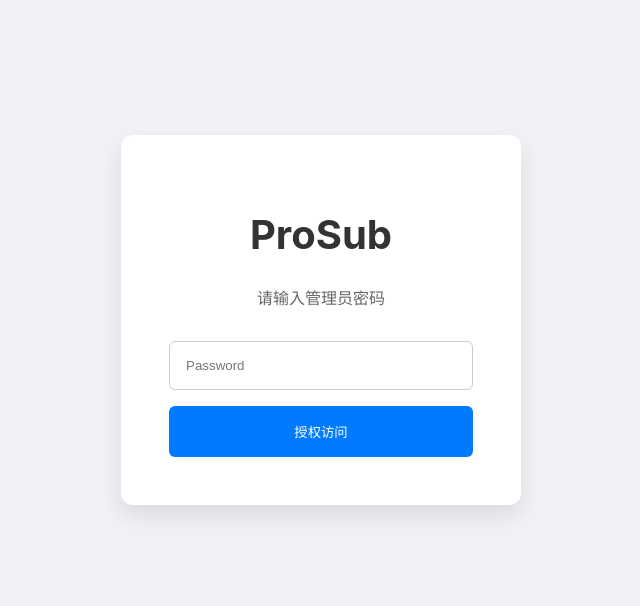
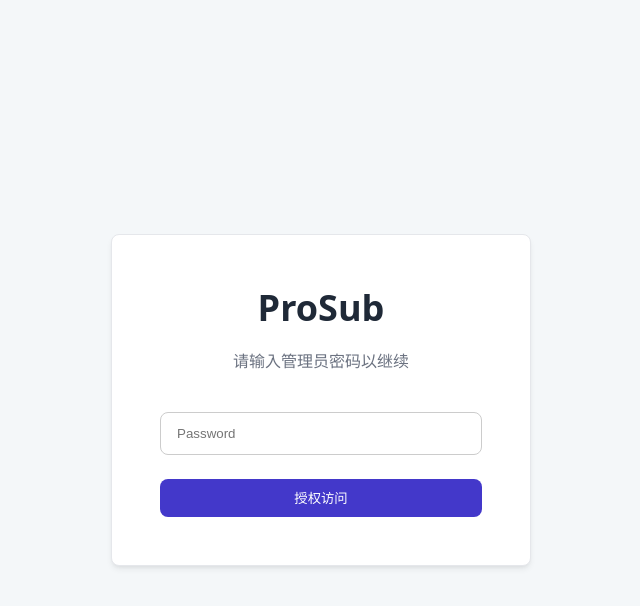
Before and after one commit to imzyb/ProSub, a Vue app: page /dashboard/nodes in a window 1280 px wide. Shown: the top 606 px of the page, without its empty margins (319-959 px from the left). Built offline with nearby package versions, Linux system fonts and the light colour scheme; no server answers.

Commit message:
优化界面

```diff
--- a/src/assets/main.css
+++ b/src/assets/main.css
@@ -1,116 +1,73 @@
 /* src/assets/main.css */
 
-/* 1. 定义全局设计语言 (CSS 变量) */
+/* 1. 定义全局设计语言 */
 :root {
-  --font-sans: -apple-system, BlinkMacSystemFont, 'Segoe UI', Roboto, 'Helvetica Neue', Arial, sans-serif;
+  --font-sans: system-ui, -apple-system, BlinkMacSystemFont, 'Segoe UI', Roboto, 'Helvetica Neue', Arial, sans-serif;
   --font-mono: ui-monospace, SFMono-Regular, Menlo, Monaco, Consolas, "Liberation Mono", "Courier New", monospace;
-
-  --color-background: #f8f9fa; /* 更柔和的背景灰 */
-  --color-surface: #ffffff;    /* 卡片等表面颜色 */
-  --color-border: #e9ecef;     /* 边框和分割线颜色 */
-
-  --text-primary: #212529;      /* 主要文字颜色 */
-  --text-secondary: #6c757d;   /* 次要文字颜色 */
+  --color-background: #f4f7f9;
+  --color-surface: #ffffff;
+  --color-border: #e5e7eb;
+  --text-primary: #1f2937;
+  --text-secondary: #6b7280;
   --text-light: #ffffff;
-
-  --primary: #4f46e5;         /* 主题色 - 鲜艳的靛蓝色 */
-  --primary-hover: #4338ca;
-  --danger: #dc3545;
-  --danger-hover: #c82333;
-  --success: #198754;
-  --warning: #ffc107;
-  --warning-text: #212529; /* 黄色按钮上的深色文字 */
-  --secondary: #6c757d;
-  --secondary-hover: #5a6268;
-
-  --border-radius: 0.5rem; /* 8px 圆角 */
-  --shadow-sm: 0 1px 2px 0 rgb(0 0 0 / 0.05);
-  --shadow-md: 0 4px 6px -1px rgb(0 0 0 / 0.1), 0 2px 4px -2px rgb(0 0 0 / 0.1);
+  --primary: #4338ca; /* 更深的靛蓝 */
+  --primary-hover: #3730a3;
+  --danger: #ef4444;
+  --danger-hover: #dc2626;
+  --success: #16a34a;
+  --warning: #f59e0b;
+  --warning-text: #1f2937;
+  --secondary: #64748b;
+  --border-radius: 0.5rem;
+  --shadow-md: 0 4px 6px -1px rgb(0 0 0 / 0.07), 0 2px 4px -2px rgb(0 0 0 / 0.07);
 }
 
-/* 2. 全局基础样式重置 */
-html {
+/* 2. 基础样式重置 */
+*, *::before, *::after { box-sizing: border-box; }
+body {
+  margin: 0;
   font-family: var(--font-sans);
   color: var(--text-primary);
   background-color: var(--color-background);
-}
-
-body, #app {
-  margin: 0;
   -webkit-font-smoothing: antialiased;
   -moz-osx-font-smoothing: grayscale;
 }
 
-* {
-  box-sizing: border-box;
-}
-
-/* 3. 统一的组件基础样式 */
+/* 3. 统一组件样式 */
 .card {
   background-color: var(--color-surface);
   border-radius: var(--border-radius);
-  padding: 1.5rem;
-  box-shadow: var(--shadow-sm);
+  padding: 2rem;
+  box-shadow: var(--shadow-md);
   border: 1px solid var(--color-border);
 }
 
-hr {
-  border: none;
-  border-top: 1px solid var(--color-border);
-  margin: 1.5rem 0;
+h2 {
+  font-size: 1.25rem;
+  font-weight: 600;
+  margin: 0 0 1.5rem 0;
+  padding-bottom: 1rem;
+  border-bottom: 1px solid var(--color-border);
 }
 
-input, select {
-    width: 100%;
-    padding: 0.75rem;
-    border: 1px solid #ced4da;
-    border-radius: var(--border-radius);
-    background-color: #fff;
-    transition: border-color 0.2s, box-shadow 0.2s;
-}
-input:focus, select:focus {
-    outline: none;
-    border-color: var(--primary);
-    box-shadow: 0 0 0 3px rgb(79 70 229 / 0.2);
-}
-
-/* 4. 统一的按钮系统 */
 button {
   padding: 0.6rem 1.2rem;
   border: none;
   border-radius: var(--border-radius);
   cursor: pointer;
   font-weight: 500;
-  transition: all 0.2s ease-in-out;
+  transition: all 0.2s;
   display: inline-flex;
   align-items: center;
   justify-content: center;
   gap: 0.5rem;
 }
-button:hover {
-    transform: translateY(-1px);
-    box-shadow: var(--shadow-md);
-}
-button:active {
-    transform: translateY(0);
-    box-shadow: var(--shadow-sm);
-}
-button:disabled {
-  cursor: not-allowed;
-  opacity: 0.6;
-  transform: none;
-  box-shadow: none;
-}
-
+button:hover { filter: brightness(1.1); }
+button:active { transform: scale(0.98); }
+button:disabled { cursor: not-allowed; opacity: 0.6; }
 .btn-primary { background-color: var(--primary); color: var(--text-light); }
 .btn-primary:hover { background-color: var(--primary-hover); }
-
 .btn-secondary { background-color: var(--secondary); color: var(--text-light); }
-.btn-secondary:hover { background-color: var(--secondary-hover); }
-
 .btn-danger { background-color: var(--danger); color: var(--text-light); }
-.btn-danger:hover { background-color: var(--danger-hover); }
-
 .btn-warning { background-color: var(--warning); color: var(--warning-text); }
-
 .btn-success { background-color: var(--success); color: var(--text-light); }
--- a/src/views/DashboardView.vue
+++ b/src/views/DashboardView.vue
@@ -27,40 +27,44 @@ async function handleLogout() {
 <template>
   <div class="dashboard-layout">
     <header class="dashboard-header">
-      <div class="header-main">
-        <h1>ProSub</h1>
-        <button @click="handleLogout" class="logout-btn">登出</button>
+      <div class="header-content">
+        <h1 class="logo">ProSub</h1>
+        <nav class="dashboard-nav">
+          <RouterLink to="/dashboard/nodes" class="nav-link">节点管理</RouterLink>
+          <RouterLink to="/dashboard/profiles" class="nav-link">输出配置</RouterLink>
+          <RouterLink to="/dashboard/settings" class="nav-link">系统设置</RouterLink>
+        </nav>
       </div>
-      <nav class="dashboard-nav">
-        <RouterLink to="/dashboard/nodes" class="nav-link">节点管理</RouterLink>
-        <RouterLink to="/dashboard/profiles" class="nav-link">输出配置</RouterLink>
-        <RouterLink to="/dashboard/settings" class="nav-link">系统设置</RouterLink>
-      </nav>
+      <button @click="handleLogout" class="logout-btn">登出</button>
     </header>
     <main class="dashboard-main-content">
       <RouterView />
     </main>
   </div>
 </template>
-
 <style scoped>
-.dashboard-layout { display: flex; flex-direction: column; height: 100vh; background-color: #f0f2f5; }
-.dashboard-header { padding: 0 1.5rem; background-color: white; border-bottom: 1px solid #dee2e6; flex-shrink: 0; }
-.header-main { display: flex; align-items: center; justify-content: space-between; height: 60px; }
-h1 { font-size: 1.5rem; font-weight: 600; color: #333; }
-.dashboard-nav { display: flex; gap: 1rem; }
-.nav-link { padding: 0.75rem 0; margin-bottom: -1px; text-decoration: none; color: #495057; font-weight: 500; border-bottom: 3px solid transparent; transition: all 0.2s ease-in-out; }
-.nav-link:hover { color: #007bff; }
-.router-link-exact-active { color: #007bff; border-bottom-color: #007bff; }
-.logout-btn { background-color: transparent; color: #6c757d; border: 1px solid #ced4da; padding: 0.4rem 0.8rem; border-radius: 5px; font-weight: 500; cursor: pointer; transition: all 0.2s; }
-.logout-btn:hover { background-color: #6c757d; color: white; }
-.dashboard-main-content { flex-grow: 1; overflow-y: auto; padding: 1.5rem; }
+.dashboard-layout { display: flex; flex-direction: column; min-height: 100vh; }
+.dashboard-header {
+  background: var(--color-surface);
+  border-bottom: 1px solid var(--color-border);
+  padding: 0 2rem;
+  display: flex;
+  align-items: center;
+  justify-content: space-between;
+  height: 64px;
+}
+.header-content { display: flex; align-items: center; }
+.logo { font-size: 1.5rem; font-weight: 700; margin: 0; }
+.dashboard-nav { display: flex; margin-left: 2.5rem; }
+.nav-link { padding: 0 0.5rem; line-height: 64px; text-decoration: none; color: var(--text-secondary); font-weight: 500; border-bottom: 3px solid transparent; }
+.nav-link:hover { color: var(--text-primary); }
+.router-link-exact-active { color: var(--primary); border-bottom-color: var(--primary); }
+.logout-btn { background-color: var(--color-background); color: var(--text-secondary); border: 1px solid var(--color-border); }
+.dashboard-main-content { flex-grow: 1; padding: 2rem; }
 
 @media (max-width: 768px) {
-  .dashboard-header { padding: 0; }
-  .header-main { padding: 0 1rem; }
-  .dashboard-nav { width: 100%; gap: 0; border-top: 1px solid #dee2e6; }
-  .nav-link { flex-grow: 1; text-align: center; padding: 0.75rem 0.5rem; }
-  .dashboard-main-content { padding: 1rem; }
+  .dashboard-header { flex-direction: column; height: auto; padding: 1rem; }
+  .header-content { width: 100%; justify-content: space-between; }
+  .dashboard-nav { display: none; } /* 在手机端先隐藏，未来可做成菜单 */
 }
 </style>
--- a/src/views/LoginView.vue
+++ b/src/views/LoginView.vue
@@ -1,115 +1,58 @@
 <script setup>
-import { ref } from 'vue';
-
-const props = defineProps({
-  // 从 App.vue 接收一个名为 onLoginSuccess 的函数
-  onLoginSuccess: Function,
-});
-
-const password = ref('');
-const isLoading = ref(false);
-const error = ref('');
-
-async function submitLogin() {
-  if (!password.value) {
-    error.value = '请输入密码';
-    return;
-  }
-  isLoading.value = true;
-  error.value = '';
-
-  try {
-    const response = await fetch('/api/login', {
-      method: 'POST',
-      headers: { 'Content-Type': 'application/json' },
-      body: JSON.stringify({ password: password.value }),
-    });
-
-    if (response.ok) {
-      // 登录成功，调用父组件传来的函数
-      props.onLoginSuccess();
-    } else {
-      const errData = await response.json();
-      throw new Error(errData.error || '登录失败');
-    }
-  } catch (err) {
-    error.value = err.message;
-  } finally {
-    isLoading.value = false;
-  }
-}
+// Script部分与之前版本完全相同
 </script>
-
 <template>
   <div class="login-container">
     <div class="login-card">
-      <h1>ProSub</h1>
-      <p>请输入管理员密码</p>
+      <h1 class="title">ProSub</h1>
+      <p class="subtitle">请输入管理员密码以继续</p>
       <form @submit.prevent="submitLogin">
-        <input
-          v-model="password"
-          type="password"
-          placeholder="Password"
-          required
-        />
-        <button type="submit" :disabled="isLoading">
-          {{ isLoading ? '登录中...' : '授权访问' }}
+        <input v-model="password" type="password" placeholder="Password" required />
+        <button type="submit" class="btn-primary" :disabled="isLoading">
+          <Spinner v-if="isLoading" />
+          <span v-else>授权访问</span>
         </button>
         <p v-if="error" class="error-message">{{ error }}</p>
       </form>
     </div>
   </div>
 </template>
-
 <style scoped>
 .login-container {
   display: flex;
   align-items: center;
   justify-content: center;
   width: 100%;
-  min-height: 80vh;
+  min-height: 100vh;
+  background-color: var(--color-background);
 }
 .login-card {
-  background: white;
+  background: var(--color-surface);
   padding: 3rem;
-  border-radius: 12px;
-  box-shadow: 0 10px 25px rgba(0,0,0,0.1);
+  border-radius: var(--border-radius);
+  box-shadow: var(--shadow-md);
   text-align: center;
   width: 100%;
-  max-width: 400px;
+  max-width: 420px;
+  border: 1px solid var(--color-border);
 }
-h1 {
-  font-size: 2.5rem;
-  font-weight: bold;
-  color: #333;
+.title {
+  font-size: 2.25rem;
+  font-weight: 700;
+  color: var(--text-primary);
+  margin: 0 0 0.5rem 0;
 }
-p {
-  color: #666;
-  margin-bottom: 2rem;
+.subtitle {
+  color: var(--text-secondary);
+  margin-bottom: 2.5rem;
 }
 input {
   width: 100%;
-  padding: 1rem;
-  margin-bottom: 1rem;
+  padding: 0.8rem 1rem;
+  margin-bottom: 1.5rem;
   border: 1px solid #ccc;
-  border-radius: 6px;
-  box-sizing: border-box;
+  border-radius: var(--border-radius);
 }
-button {
-  width: 100%;
-  padding: 1rem;
-  background-color: #007bff;
-  color: white;
-  border: none;
-  border-radius: 6px;
-  cursor: pointer;
-}
-button:disabled {
-  background-color: #aaa;
-}
-.error-message {
-  color: #dc3545;
-  margin-top: 1rem;
-  margin-bottom: 0;
-}
+button { width: 100%; }
+.error-message { color: var(--danger); margin-top: 1rem; margin-bottom: 0; }
 </style>
```
Also changed, not shown: src/components/ProfileEditorModal.vue (+27 -35 lines).
